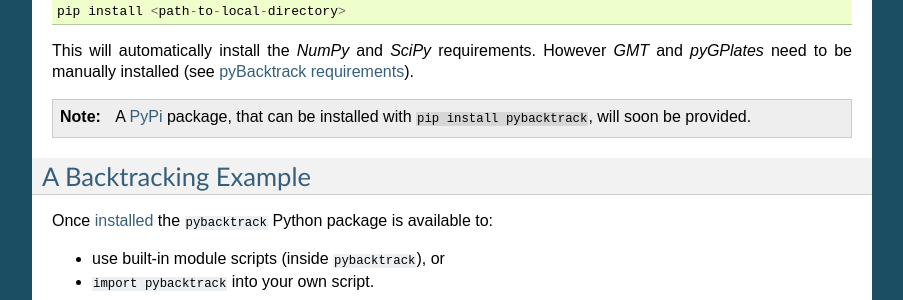
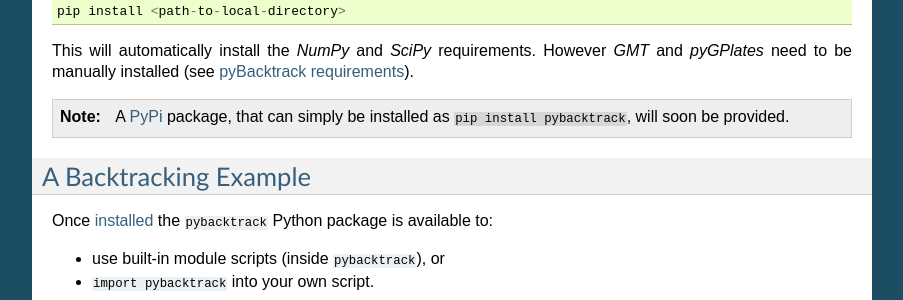
Before and after one commit to EarthByte/pyBacktrack, a Sphinx documentation site: the page built from docs/pybacktrack_getting_started.rst, in a window 1280 px wide and 900 px high, scrolled down 754 px. Shown: the part 152-452 px from the top of the window, without its empty margins (198-1101 px from the left). Built offline with Sphinx 7.4.7, drawn with Linux system fonts in a browser that asks for light colours.

Commit message:
No longer need os.path

```diff
--- a/docs/pybacktrack_getting_started.rst
+++ b/docs/pybacktrack_getting_started.rst
@@ -49,7 +49,7 @@ To install the latest development version (requires Git), run:
 
 This will automatically install the `NumPy` and `SciPy` requirements. However `GMT` and `pyGPlates` need to be manually installed (see :ref:`pyBacktrack requirements <pybacktrack_requirements>`).
 
-.. note:: A `PyPi <https://pypi.org/>`_ package, that can be installed with ``pip install pybacktrack``, will soon be provided.
+.. note:: A `PyPi <https://pypi.org/>`_ package, that can simply be installed as ``pip install pybacktrack``, will soon be provided.
 
 
 .. _pybacktrack_a_backtracking_example:
--- a/setup.py
+++ b/setup.py
@@ -1,4 +1,3 @@
-import os.path
 from setuptools import setup
 
 # Project short description.
```
